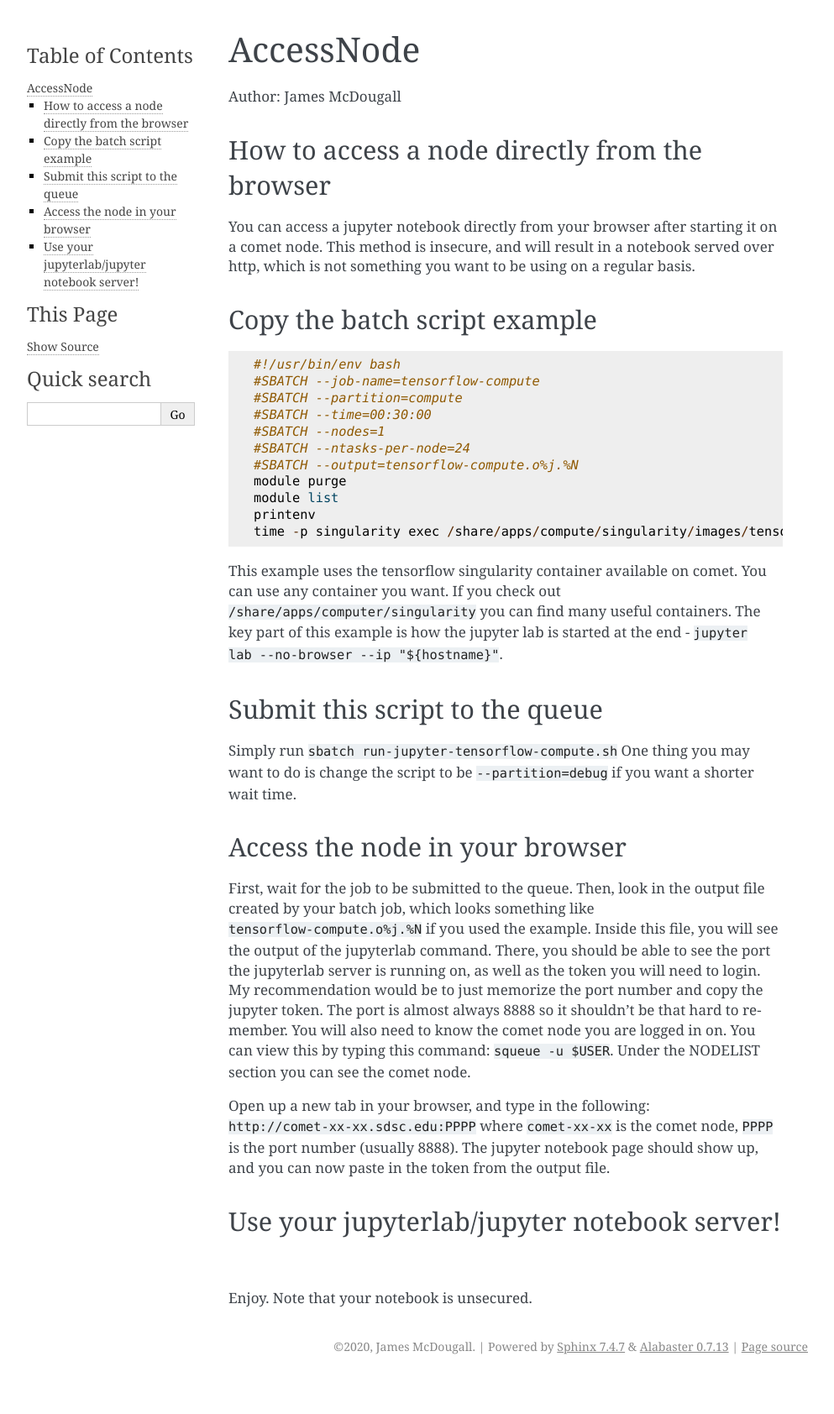
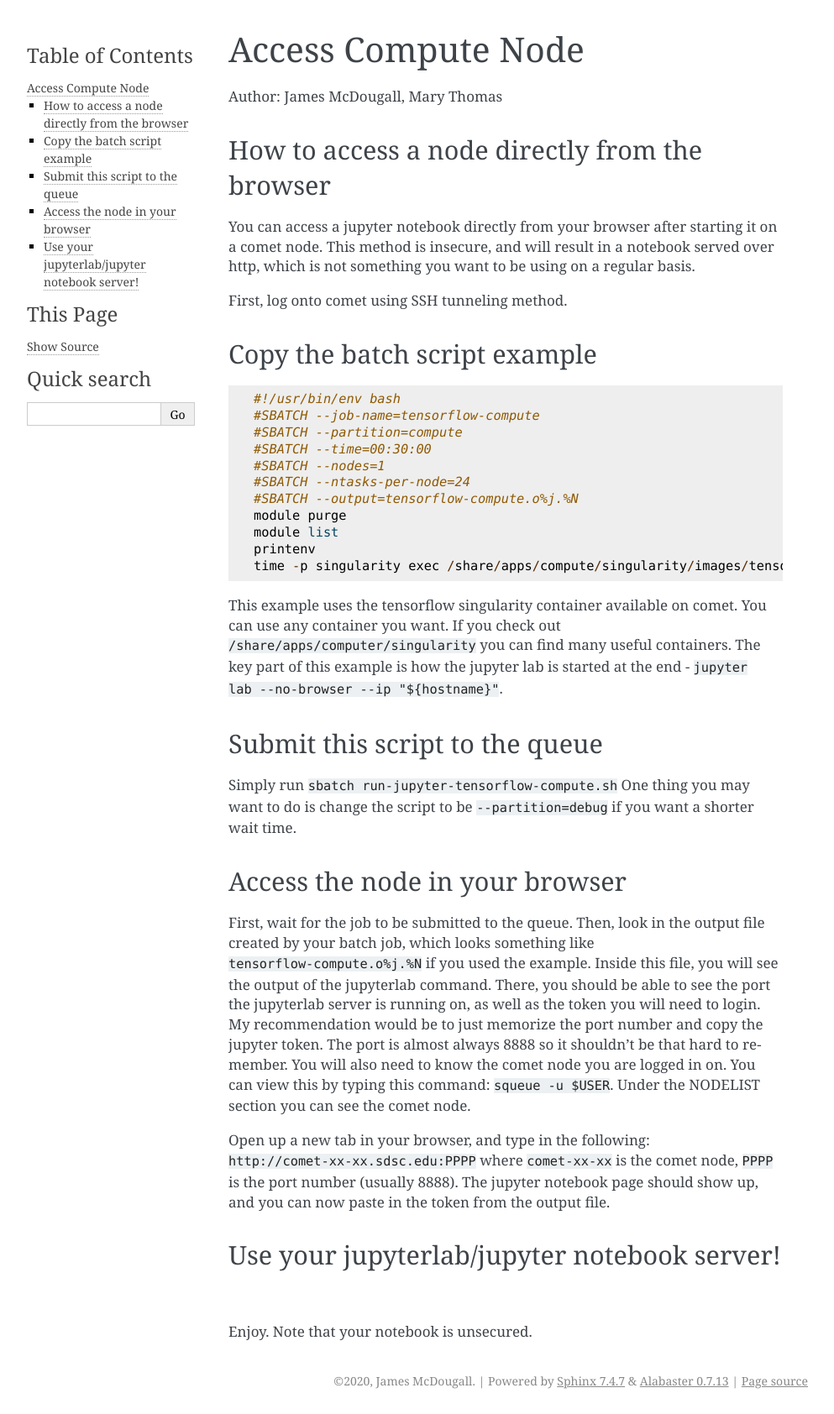
Before and after one commit to sdsc-hpc-training-org/notebooks-101, a Sphinx documentation site: the page built from Docs/source/methods/accessNode.md, in a window 1280 px wide. Shown: the whole page at 84% size, without its empty margins (148-1141 px from the left). Built offline with Sphinx 7.4.7, drawn with Linux system fonts in a browser that asks for light colours; before the commit the page ends 1643 px from its top, so only the background shows below that.

Commit message:
Update accessNode.md

```diff
--- a/Docs/source/methods/accessNode.md
+++ b/Docs/source/methods/accessNode.md
@@ -1,9 +1,11 @@
-# AccessNode
-Author: James McDougall
+# Access Compute Node
+Author: James McDougall, Mary Thomas
 
 ## How to access a node directly from the browser
 
 You can access a jupyter notebook directly from your browser after starting it on a comet node. This method is insecure, and will result in a notebook served over http, which is not something you want to be using on a regular basis.
+
+First, log onto comet using SSH tunneling method.
 
 ## Copy the batch script example
 
```
